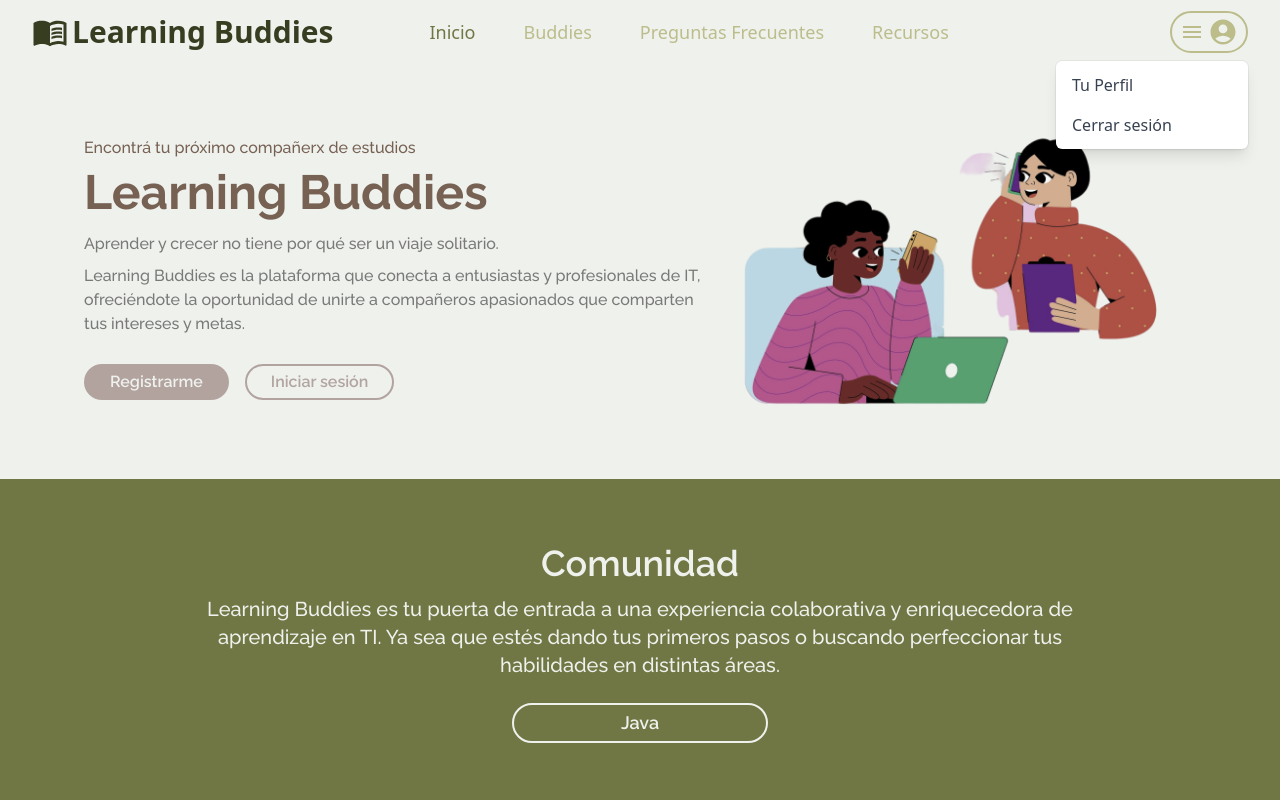
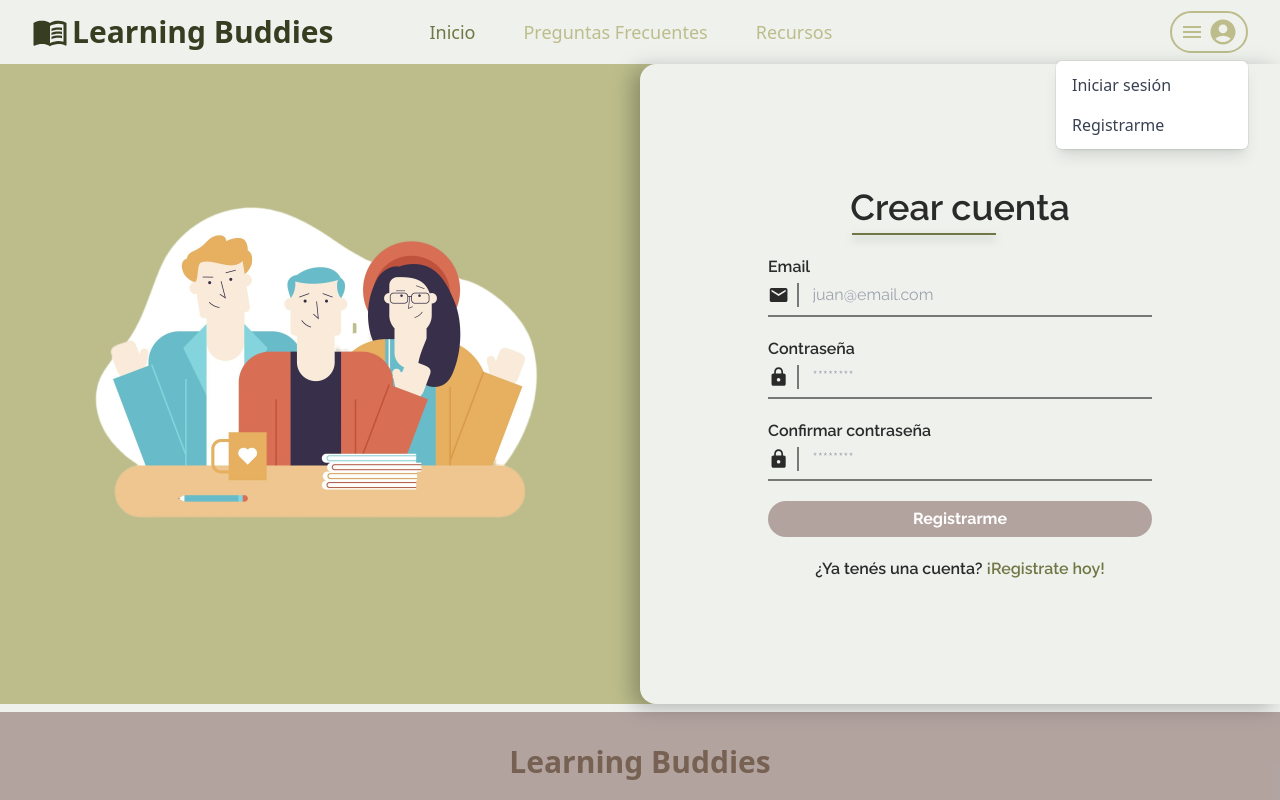
Before and after one commit to sheidiz/Learning-Buddies, a React (Vite) app in the folder learning-buddies-frontend/: page /registro in a window 1280 px wide. Both pictures are taken after a click on the button "Open user menu". Shown: the top 800 px of the page. Built offline with nearby package versions, Linux system fonts and the light colour scheme.

Commit message:
feat: create login and sigup pages
- still needs connection to the backend

```diff
--- a/learning-buddies-frontend/src/components/layout/Header.jsx
+++ b/learning-buddies-frontend/src/components/layout/Header.jsx
@@ -2,7 +2,9 @@ import { FaUserLarge } from "react-icons/fa6";
 import { Disclosure, DisclosureButton, DisclosurePanel, Menu, MenuButton, MenuItem, MenuItems } from "@headlessui/react";
 import { MdAccountCircle, MdClose, MdMenu, MdMenuBook } from "react-icons/md";
 
-const user = { name: 'Sheila' };
+//const user = { name: 'Sheila' };
+const user = null;
+
 let navigation = [
     { name: 'Inicio', href: '#', current: true, type: 'none' },
     { name: 'Buddies', href: '#', current: false, type: 'registered' },
@@ -85,7 +87,7 @@ export const Header = () => {
                                                 </MenuItem>
                                                 <MenuItem>
                                                     {({ focus }) => (
-                                                        <a href="#" className={classNames(focus ? 'bg-gray-100' : '', 'block px-4 py-2 text-md text-gray-700')}>
+                                                        <a href="/cerrar-sesion" className={classNames(focus ? 'bg-gray-100' : '', 'block px-4 py-2 text-md text-gray-700')}>
                                                             Cerrar sesión
                                                         </a>
                                                     )}
@@ -94,14 +96,14 @@ export const Header = () => {
                                             : <>
                                                 <MenuItem>
                                                     {({ focus }) => (
-                                                        <a href="#" className={classNames(focus ? 'bg-gray-100' : '', 'block px-4 py-2 text-md text-gray-700')}>
+                                                        <a href="/iniciar-sesion" className={classNames(focus ? 'bg-gray-100' : '', 'block px-4 py-2 text-md text-gray-700')}>
                                                             Iniciar sesión
                                                         </a>
                                                     )}
                                                 </MenuItem>
                                                 <MenuItem>
                                                     {({ focus }) => (
-                                                        <a href="#" className={classNames(focus ? 'bg-gray-100' : '', 'block px-4 py-2 text-md text-gray-700')}>
+                                                        <a href="/registro" className={classNames(focus ? 'bg-gray-100' : '', 'block px-4 py-2 text-md text-gray-700')}>
                                                             Registrarme
                                                         </a>
                                                     )}
@@ -136,14 +138,14 @@ export const Header = () => {
                                     (
                                         <>
                                             <a href="#" className="mt-2 border-t border-light-green block px-3 py-2 text-base font-medium text-light-green">Mi Perfil</a>
-                                            <a href="#" className="block px-3 py-2 text-base font-medium text-light-green">Cerrar sesión</a>
+                                            <a href="/cerrar-sesion" className="block px-3 py-2 text-base font-medium text-light-green">Cerrar sesión</a>
                                         </>
 
                                     ) :
                                     (
                                         <>
-                                            <a href="#" className="mt-2 border-t border-light-green block px-3 py-2 text-base font-medium text-light-green">Iniciar sesión</a>
-                                            <a href="#" className="block px-3 py-2 text-base font-medium text-light-green">Registrarme</a>
+                                            <a href="/iniciar-sesion" className="mt-2 border-t border-light-green block px-3 py-2 text-base font-medium text-light-green">Iniciar sesión</a>
+                                            <a href="/registro" className="block px-3 py-2 text-base font-medium text-light-green">Registrarme</a>
                                         </>
                                     )
                             }
--- /dev/null
+++ b/learning-buddies-frontend/src/pages/Login.jsx
@@ -0,0 +1,34 @@
+import { MdEmail, MdLock } from "react-icons/md";
+import HeroImg from "../assets/images/users.png";
+
+export default function Login() {
+    return (
+        <main className='mb-2 w-full h-[80vh] md:bg-light-green dark:bg-dm-light-green font-raleway flex'>
+            <div className='md:w-1/2 px-5 hidden md:flex items-center'>
+                <img src={HeroImg} alt="Usuarios registrados" className="m-auto" />
+            </div>
+            <div className="w-full md:w-1/2 px-6 md:px-0 flex flex-col justify-center items-start md:items-center bg-light dark:bg-dark md:rounded-s-2xl md:drop-shadow-[-8px_4px_10px_rgba(0,0,0,0.25)]">
+                <div>
+                    <h1 className='text-4xl font-semibold text-dark dark:text-light'>Iniciar sesión</h1>
+                    <div className='self-start ms-[2px] w-36 h-2 border-b-2 border-b-medium-green dark:border-b-light-green drop-shadow-[0_4px_4px_rgba(0,0,0,0.25)] dark:drop-shadow-[0_4px_4px_rgba(255,255,255,255.25)]'></div>
+                </div>
+                <form className="w-full md:w-fit mt-5 text-dark dark:text-light">
+                    <label htmlFor="inputEmail" className="font-semibold">Email</label>
+                    <div className="md:w-96 mb-5 pt-1 pb-2 border-b-2 border-b-dark-grey dark:border-b-light flex gap-2">
+                        <MdEmail className="text-2xl" />
+                        <div className='w-2 border-l-2 border-l-dark-grey dark:border-l-light'></div>
+                        <input type="email" name="inputEmail" id="inputEmail" placeholder="juan@email.com" className="w-full bg-transparent active:outline-light-green/50 focus-visible:outline-light-green/50" />
+                    </div>
+                    <label htmlFor="inputPassword" className="font-semibold">Contraseña</label>
+                    <div className="md:w-96 mb-5 pt-1 pb-2 border-b-2 border-b-dark-grey dark:border-b-light flex gap-2">
+                        <MdLock className="text-2xl" />
+                        <div className='w-2 border-l-2 border-l-dark-grey dark:border-l-light'></div>
+                        <input type="password" name="inputPassword" id="inputPassword" placeholder="********" className="w-full bg-transparent active:outline-light-green/50 focus-visible:outline-light-green/50" />
+                    </div>
+                    <input type="submit" value="Iniciar sesión" className="w-full py-1 px-6 rounded-3xl text-decoration-none border-2 border-transparent bg-light-brown font-bold text-white hover:scale-105" />
+                </form>
+                <p className="w-full md:w-fit mt-5 font-semibold text-dark dark:text-light text-center">¿No tenés una cuenta? <a href="/registro" className="text-medium-green dark:text-light-green">¡Registrate hoy!</a></p>
+            </div>
+        </main>
+    )
+}
--- /dev/null
+++ b/learning-buddies-frontend/src/pages/Registration.jsx
@@ -0,0 +1,40 @@
+import { MdEmail, MdLock } from "react-icons/md";
+import HeroImg from "../assets/images/users.png";
+
+export default function Registration() {
+    return (
+        <main className='mb-2 w-full h-[80vh] md:bg-light-green dark:bg-dm-light-green font-raleway flex'>
+            <div className='md:w-1/2 px-5 hidden md:flex items-center'>
+                <img src={HeroImg} alt="Usuarios registrados" className="m-auto" />
+            </div>
+            <div className="w-full md:w-1/2 px-6 md:px-0 flex flex-col justify-center items-start md:items-center bg-light dark:bg-dark md:rounded-s-2xl md:drop-shadow-[-8px_4px_10px_rgba(0,0,0,0.25)]">
+                <div>
+                    <h1 className='text-4xl font-semibold text-dark dark:text-light'>Crear cuenta</h1>
+                    <div className='self-start ms-[2px] w-36 h-2 border-b-2 border-b-medium-green dark:border-b-light-green drop-shadow-[0_4px_4px_rgba(0,0,0,0.25)] dark:drop-shadow-[0_4px_4px_rgba(255,255,255,255.25)]'></div>
+                </div>
+                <form className="w-full md:w-fit mt-5 text-dark dark:text-light">
+                    <label htmlFor="inputEmail" className="font-semibold">Email</label>
+                    <div className="md:w-96 mb-5 pt-1 pb-2 border-b-2 border-b-dark-grey dark:border-b-light flex gap-2">
+                        <MdEmail className="text-2xl" />
+                        <div className='w-2 border-l-2 border-l-dark-grey dark:border-l-light'></div>
+                        <input type="email" name="inputEmail" id="inputEmail" placeholder="juan@email.com" className="w-full bg-transparent active:outline-light-green/50 focus-visible:outline-light-green/50" />
+                    </div>
+                    <label htmlFor="inputPassword" className="font-semibold">Contraseña</label>
+                    <div className="md:w-96 mb-5 pt-1 pb-2 border-b-2 border-b-dark-grey dark:border-b-light flex gap-2">
+                        <MdLock className="text-2xl" />
+                        <div className='w-2 border-l-2 border-l-dark-grey dark:border-l-light'></div>
+                        <input type="password" name="inputPassword" id="inputPassword" placeholder="********" className="w-full bg-transparent active:outline-light-green/50 focus-visible:outline-light-green/50" />
+                    </div>
+                    <label htmlFor="inputPasswordConfirmation" className="font-semibold">Confirmar contraseña</label>
+                    <div className="md:w-96 mb-5 pt-1 pb-2 border-b-2 border-b-dark-grey dark:border-b-light flex gap-2">
+                        <MdLock className="text-2xl" />
+                        <div className='w-2 border-l-2 border-l-dark-grey dark:border-l-light'></div>
+                        <input type="password" name="inputPasswordConfirmation" id="inputPasswordConfirmation" placeholder="********" className="w-full bg-transparent active:outline-light-green/50 focus-visible:outline-light-green/50" />
+                    </div>
+                    <input type="submit" value="Registrarme" className="w-full py-1 px-6 rounded-3xl text-decoration-none border-2 border-transparent bg-light-brown font-bold text-white hover:scale-105" />
+                </form>
+                <p className="w-full md:w-fit mt-5 font-semibold text-dark dark:text-light text-center">¿Ya tenés una cuenta? <a href="/iniciar-sesion" className="text-medium-green dark:text-light-green">¡Registrate hoy!</a></p>
+            </div>
+        </main>
+    )
+}
--- a/learning-buddies-frontend/src/routes/AppRoutes.jsx
+++ b/learning-buddies-frontend/src/routes/AppRoutes.jsx
@@ -2,6 +2,8 @@ import { BrowserRouter, Route, Routes } from 'react-router-dom'
 import { Header } from '../components/layout/Header'
 import { Footer } from '../components/layout/Footer'
 import Home from '../pages/Home'
+import Login from '../pages/Login'
+import Registration from '../pages/Registration'
 
 export default function AppRoutes() {
     return (
@@ -11,6 +13,8 @@ export default function AppRoutes() {
                 <Routes>
                     <Route path="*" element={<Home />} />
                     <Route path="/" element={<Home />} />
+                    <Route path="/iniciar-sesion" element={<Login />} />
+                    <Route path="/registro" element={<Registration />} />
                 </Routes>
                 <Footer />
             </BrowserRouter>
--- a/learning-buddies-frontend/tailwind.config.js
+++ b/learning-buddies-frontend/tailwind.config.js
@@ -25,7 +25,7 @@ export default {
 			fontFamily: {
 				poppings: ["Poppins", "sans-serif", "ui-sans-serif"],
 				raleway: ["Raleway", "sans-serif", "ui-sans-serif"]
-			}
+			},
 		},
 	},
 	plugins: [],
```
